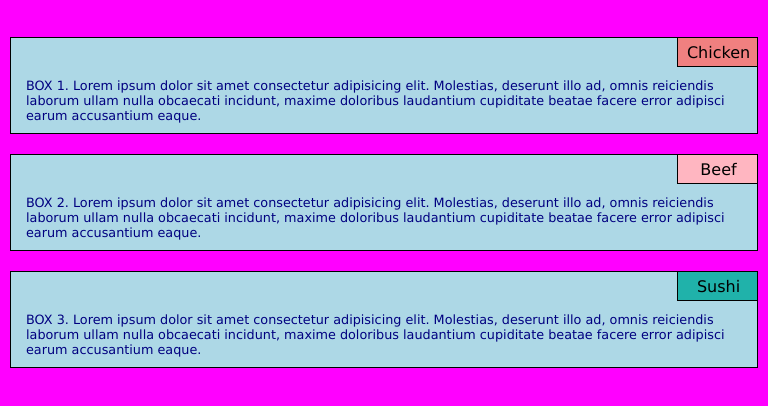
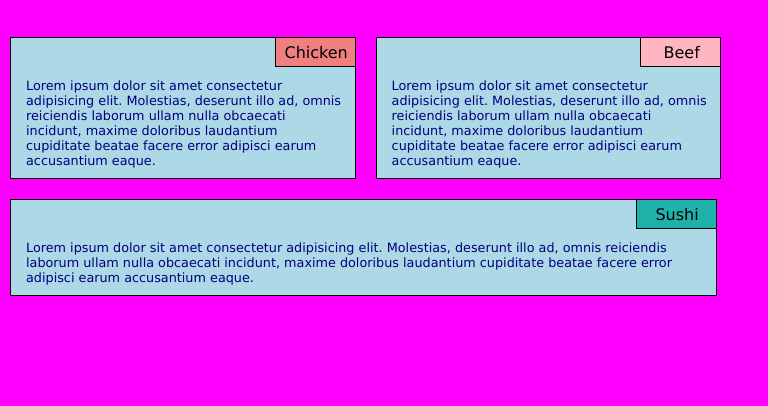
Before and after one commit to lorwez/lorwez.github.io, a plain HTML site: page module2-solution/index.html in a window 768 px wide. Shown: the part 76-482 px from the top of the page. Drawn offline with Linux system fonts and the light colour scheme.

Commit message:
Tablet media query fix
small code adjustment for Tablet media query and copy update.

```diff
--- a/module2-solution/index.html
+++ b/module2-solution/index.html
@@ -8,17 +8,20 @@
 <body>
 <link rel="stylesheet" href="styles.css">
 <h1>Menu</h1>
+
 <div class="box">
     <p id="smallbox1">Chicken</p>
-    <div id="content">BOX 1. Lorem ipsum dolor sit amet consectetur adipisicing elit. Molestias, deserunt illo ad, omnis reiciendis laborum ullam nulla obcaecati incidunt, maxime doloribus laudantium cupiditate beatae facere error adipisci earum accusantium eaque.</div>
+    <div id="content">Lorem ipsum dolor sit amet consectetur adipisicing elit. Molestias, deserunt illo ad, omnis reiciendis laborum ullam nulla obcaecati incidunt, maxime doloribus laudantium cupiditate beatae facere error adipisci earum accusantium eaque.</div>
 </div>
+
 <div class="box">
     <p id="smallbox2">Beef</p>
-    <div id="content">BOX 2. Lorem ipsum dolor sit amet consectetur adipisicing elit. Molestias, deserunt illo ad, omnis reiciendis laborum ullam nulla obcaecati incidunt, maxime doloribus laudantium cupiditate beatae facere error adipisci earum accusantium eaque.</div>
+    <div id="content">Lorem ipsum dolor sit amet consectetur adipisicing elit. Molestias, deserunt illo ad, omnis reiciendis laborum ullam nulla obcaecati incidunt, maxime doloribus laudantium cupiditate beatae facere error adipisci earum accusantium eaque.</div>
 </div>
+
 <div class="bigbox">
     <p id="smallbox3">Sushi</p>
-    <div id="content">BOX 3. Lorem ipsum dolor sit amet consectetur adipisicing elit. Molestias, deserunt illo ad, omnis reiciendis laborum ullam nulla obcaecati incidunt, maxime doloribus laudantium cupiditate beatae facere error adipisci earum accusantium eaque.</div>
+    <div id="content">Lorem ipsum dolor sit amet consectetur adipisicing elit. Molestias, deserunt illo ad, omnis reiciendis laborum ullam nulla obcaecati incidunt, maxime doloribus laudantium cupiditate beatae facere error adipisci earum accusantium eaque.</div>
 </div>
 </body>
 </html>
--- a/module2-solution/styles.css
+++ b/module2-solution/styles.css
@@ -24,6 +24,7 @@ h1{
    border: 1px solid black;
    margin: 10px;
    float: left;
+   box-sizing: border-box;
 }
 
 #content{
@@ -76,22 +77,21 @@ h1{
 @media (min-width:992px){
 
    .box, .bigbox{
-      width: 32.5%;
+      width: 31%;
    }
    }
 
 
 /********** TABLET **********/
 
-@media (min-width:768px)and(max-width:991px){
+@media (min-width:768px) and (max-width:991px){
+   .box{
+      width: 45%;
+   }
+   .bigbox{
+      width: 92%;
+   }
 
-.box{
-   width: 10px;
-}
-
-.bigbox{
-   width: 20px;
-}
 }
 
 /********** MOBILE **********/
```
